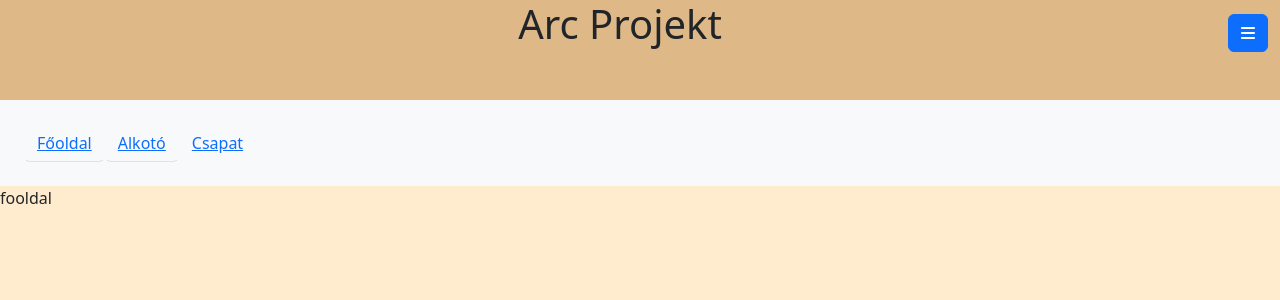
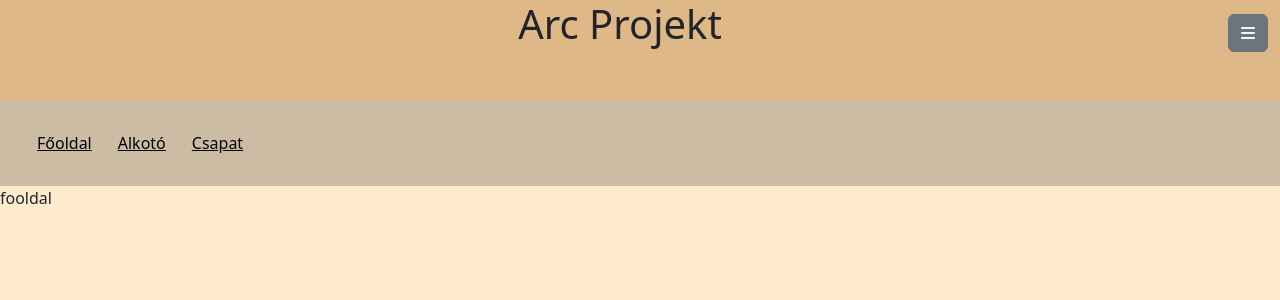
Before and after one commit to PappNiki20/FrontendSablon, a React (Create React App) app in the folder alapsablon/: page / in a window 1280 px wide. Both pictures are taken after a click on the button 1248 px from the left and 33 px from the top of the page. Shown: the top 300 px of the page. Built offline with nearby package versions, Linux system fonts and the light colour scheme.

Commit message:
navbar szin beallitasa

```diff
--- a/alapsablon/src/App.css
+++ b/alapsablon/src/App.css
@@ -26,3 +26,11 @@ header{
   margin-block: -50px;
   margin-block-end: 40px;
 }
+/* MyComponent.css */
+
+.navbar-toggler-icon,
+.fa-bars {
+  color: #f9f4f4 !important;
+
+
+}
--- a/alapsablon/src/LayOut.js
+++ b/alapsablon/src/LayOut.js
@@ -17,25 +17,27 @@ const LayOut = () => {
     <>
       <Navbar>
         <Container fluid>
-          <Button className='ms-auto' type='button' onClick={toggleNavbar}>
+          <Button className='ms-auto bg-opacity-50' type='button' variant='secondary' onClick={toggleNavbar}>
             <FontAwesomeIcon icon={faBars} />
           </Button>
         </Container>
       </Navbar>
 
       <Collapse in={isOpen}>
-        <div className='bg-light shadow-3 p-4 nav'>
-          <Button as={Link} to="/" variant='link' block className='border-bottom m-0'>
+  <div className=' shadow-3 p-4 nav' style={{ backgroundColor: 'rgba(0, 0, 0, 0.2)'}} >
+    <Button as={Link} to="/" variant='link' block className='text-black m-0'>
       Főoldal
     </Button>
-          <Button as={Link} to="alkoto" variant='link' block className='border-bottom m-0'>
+    <Button as={Link} to="alkoto" variant='link' block className='text-black m-0'>
       Alkotó
     </Button>
-          <Button as={Link} to="csapat" variant='link' block className='m-0'>
+    <Button as={Link} to="csapat" variant='link' block className='text-black m-0'>
       Csapat
     </Button>
   </div>
 </Collapse>
+
+
 
       {/* Ide kerül majd az útvonalak/linkek által meghatározott tartalom */}
       <Outlet />
```
Also changed, not shown: alapsablon/src/css/Alkoto.css (line endings or trailing spaces). Lines whose indentation alone changed are shown as unchanged.
